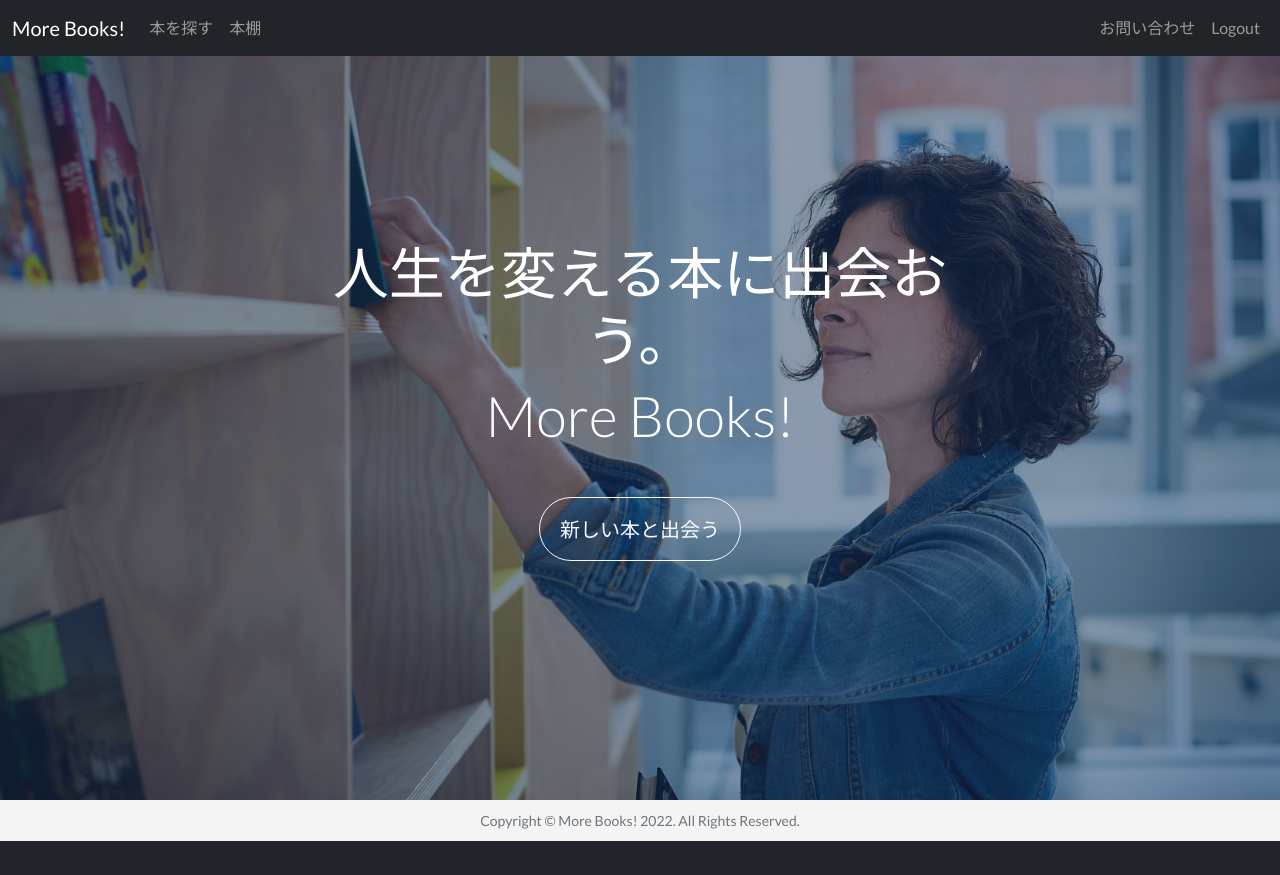
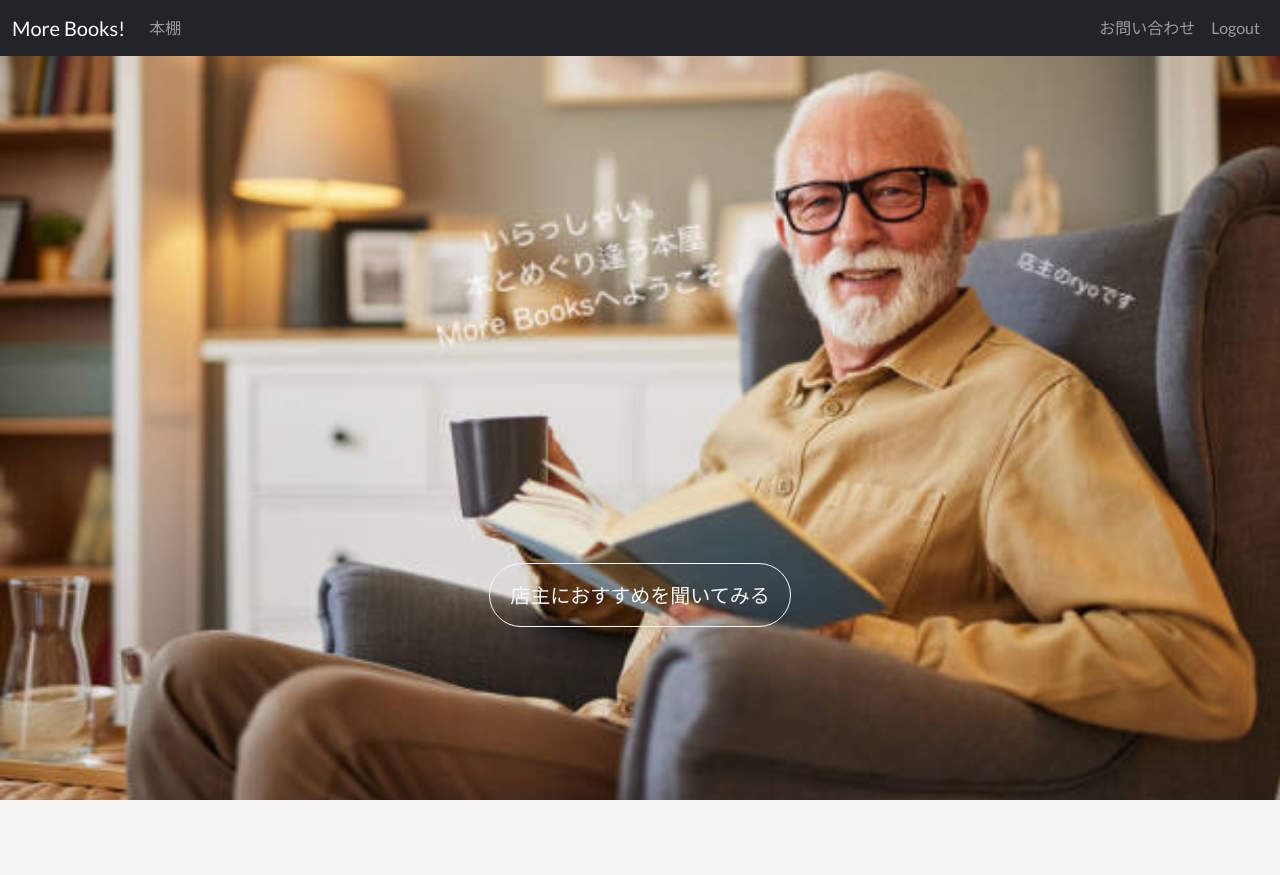
Before and after one commit to ka113private/more_books, a Django app: page / in a window 1280 px wide. Shown: the top 875 px of the page. Before the commit the page ends 841 px from the top, so only its background shows below. Run offline with Django 3.2, Linux system fonts and the light colour scheme; the visitor is signed in with stand-in values (Sample User, id 1); parts of the project's set-up code (start-up, migrations or seed data) failed here and were passed over; some libraries are stand-ins or nearby versions.

Commit message:
[fix]indexページのレスポンシブデザインの修正

```diff
--- a/books/templates/base.html
+++ b/books/templates/base.html
@@ -33,15 +33,12 @@
                 <nav class="navbar navbar-expand-lg navbar-dark bg-dark">
                     <div class="container-fluid">
                         <a class="navbar-brand" href="{% url 'books:index' %}">More Books!</a>
-                            <button class="navbar-toggler" type="button" data-bs-toggle="collapse" data-bs-target="#navbarSupportedContent" aria-controls="navbarSupportedContent" aria-expanded="false" aria-label="Toggle navigation">
-                                <span class="navbar-toggler-icon"></span>
-                            </button>
-                        <div class="collapse navbar-collapse">
+                        <button class="navbar-toggler" type="button" data-bs-toggle="collapse" data-bs-target="#navbarSupportedContent" aria-controls="navbarSupportedContent" aria-expanded="false" aria-label="Toggle navigation">
+                            <span class="navbar-toggler-icon"></span>
+                        </button>
+                        <div class="collapse navbar-collapse" id="navbarSupportedContent">
                         {% if user.is_authenticated %}
                             <ul class="navbar-nav me-auto" >
-                                <li class="nav-item">
-                                    <a class="nav-link {% block active_exploration %}{% endblock %}" href="{% url 'books:exploration' %}">本を探す</a>
-                                </li>
                                 <li class="nav-item">
                                     <a class="nav-link {% block active_mybooks %}{% endblock %}" href="{% url 'books:mybooks' %}">本棚</a>
                                 </li>
--- a/books/templates/index.html
+++ b/books/templates/index.html
@@ -11,26 +11,95 @@
 {% block contents %}
 
 <!-- hero section -->
-<section class="hero hero-index vh-100 d-flex align-items-center">
+{% if user.is_authenticated %}
+<section class="hero hero-index-afterauth vh-100 d-flex align-items-center">
     <div class="container">
         <div class="row">
-            <div class="col-lg-7 mx-auto text-center">
-                <h1 class="display-4">人生を変える本に出会おう。</h1>
-                <h1 class="display-4">More Books!</h1>
-
-                {% if user.is_authenticated %}
-                    <a type="button" class="btn-exploration btn btn-outline-light btn-lg" id="btn_related_books" data-toggle="modal" data-target="#recommend-modal">
-                        新しい本と出会う
-                    </a>
-                {% else %}
-                    <a type="button" class="btn-exploration btn btn-outline-light btn-lg" href="{% url 'account_login' %}">
-                        新しい本と出会う
-                    </a>
-                {% endif %}
+            <div class="index-afterauth-content col-md-7 mx-auto text-center">
+                <a type="button" class="btn-exploration btn btn-outline-light btn-lg" id="btn_related_books" data-toggle="modal" data-target="#recommend-modal">
+                    店主におすすめを聞いてみる
+                </a>
             </div>
         </div>
     </div>
 </section>
+<section class="service">
+    <div class="container">
+
+        <div class="row d-flex justify-content-center my-5">
+            <div class="col-lg-3 col-md-6 col-sm-12">
+                <div class="category">
+                    <a href="{% url 'books:book_list_from_category' 4 %}">
+                        <img src="./static/assets/img/mystery.jpg" alt="">
+                        <div class="overlay">
+                            <h4 class="text-white">ミステリー・サスペンス・ハードボイルド</h4>
+                            <h6 class="text-white">未だ見ぬ新たな世界へ飛び込んでみましょう</h6>
+                        </div>
+                    </a>
+                </div>
+            </div>
+            <div class="col-lg-3 col-md-6 col-sm-12">
+                <div class="category">
+                    <a href="{% url 'books:book_list_from_category' 2 %}">
+                        <img src="./static/assets/img/history.jpg" alt="">
+                        <div class="overlay">
+                            <h4 class="text-white">歴史小説</h4>
+                            <h6 class="text-white">未だ見ぬ新たな世界へ飛び込んでみましょう</h6>
+                        </div>
+                    </a>
+                </div>
+            </div>
+            <div class="col-lg-3 col-md-6 col-sm-12">
+                <div class="category">
+                    <a href="{% url 'books:book_list_from_category' 27 %}">
+                        <img src="./static/assets/img/science.jpg" alt="">
+                        <div class="overlay">
+                            <h4 class="text-white">科学</h4>
+                            <h6 class="text-white">未だ見ぬ新たな世界へ飛び込んでみましょう</h6>
+                        </div>
+                    </a>
+                </div>
+            </div>
+            <div class="col-lg-3 col-md-6 col-sm-12">
+                <div class="category">
+                    <a href="{% url 'books:book_list_from_category' 28 %}">
+                        <img src="./static/assets/img/art.jpg" alt="">
+                        <div class="overlay">
+                            <h4 class="text-white">アート</h4>
+                            <h6 class="text-white">未だ見ぬ新たな世界へ飛び込んでみましょう</h6>
+                        </div>
+                    </a>
+                </div>
+            </div>
+        </div>
+        <div class="row d-flex justify-content-center">
+            <div class="col-lg-6 col-sm-12">
+                <form class="search-form d-flex align-items-center" action="{% url 'books:book_list_from_search' %}" method="get">
+                    <input class="form-control form-control-sm me-2" size="45" type="search" name="query" placeholder="Search" aria-label="Search">
+                    <button type="submit"><i class="fa-solid fa-magnifying-glass"></i></button>
+                </form>
+            </div>
+        </div>
+    </div>
+</section>
+
+{% else %}
+
+<section class="hero hero-index-beforeauth vh-100 d-flex align-items-center">
+    <div class="container">
+        <div class="row">
+            <div class="col-md-7 mx-auto text-center">
+                <h1 class="copy display-4">人生を変える本に出会おう。</h1>
+                <h1 class="copy display-4">More Books!</h1>
+                <a type="button" class="btn-exploration btn btn-outline-light btn-lg" href="{% url 'account_login' %}">
+                    新しい本と出会う
+                </a>
+            </div>
+        </div>
+    </div>
+</section>
+
+{% endif %}
 {% endblock %}
 
 {% block javascript %}
--- a/books/templates/recommend_modal.html
+++ b/books/templates/recommend_modal.html
@@ -12,14 +12,14 @@
             </div>
             <div class="modal-footer" id="modal_footer">
                 <div class="row">
-                    <div class="col-md-6">
+                    <div class="col-sm-6">
                         <div class="d-grid">
                             <button class="matching-button circle circle-unlike text-center　mx-auto" id="btn_unlike">
                                 <i class="fa-solid fa-xmark"></i>
                             </button>
                         </div>
                     </div>
-                    <div class="col-md-6">
+                    <div class="col-sm-6">
                         <div class="d-grid">
                             <button class="matching-button circle circle-like text-center　mx-auto" id="btn_like">
                                 <i class="fa-solid fa-heart"></i>
--- a/static/css/mystyle.css
+++ b/static/css/mystyle.css
@@ -1,4 +1,4 @@
-
+/* general */
 :root{
     --primary: #ff9899;
     --like: #80FF66;
@@ -18,6 +18,9 @@ body, #wrapper {
     min-height: 100vh;
 }
 
+/*
+Utility
+*/
 h1,h2,h3,h4,h5,h6 {
     color: white;
     font-weight: bold;
@@ -62,7 +65,6 @@ p {
     border: 1px solid transparent;
 }
 
-
 .my-div-style{
     margin-top: 6rem;
 }
@@ -78,6 +80,16 @@ p {
     margin-top: 150px;
 }
 
+section {
+    padding: 50px 0px;
+}
+
+@media screen and (max-width: 768px){
+    .container-auth {
+        margin-top: 100px;
+    }
+}
+
 .container-message {
     background-color: transparent;
     padding-top: 70px;
@@ -87,16 +99,16 @@ p {
     position: absolute;
     width: 100%;
 }
+
 /*
 navigation bar
 */
-
 .navbar {
     position: fixed;
     z-index: 10;
     width: 100%;
 }
-®
+
 .navbar-form{
     display: flex;
     align-items: center;
@@ -107,27 +119,37 @@ navigation bar
 hero section
 */
 .hero {
+    color: white;
+}
+
+
+.hero-index-beforeauth{
     background-position: center;
     background-size: cover;
-    color: white;
     background-attachment: fixed;
     position: relative;
     z-index: 2;
+    background-image: url("../assets/img/bg-masthead-index-beforeauth-pc.jpg") ;
 }
 
-.hero::after {
+.hero-index-beforeauth::after {
     content: "";
     position: absolute;
     width: 100%;
     height: 100%;
     top: 0;
     left: 0;
-    background-color: rgba(28, 55, 94, 0.5);
+    background-color: rgba(0, 0, 0, 0.5);
     z-index: -1;
 }
 
-.hero-index{
-    background-image: url("../assets/img/bg-masthead.jpg") ;
+.hero-index-afterauth{
+    background-position: center;
+    background-size: cover;
+    background-attachment: fixed;
+    position: relative;
+    z-index: 2;
+    background-image: url("../assets/img/bg-masthead-index-afterauth-pc.jpg") ;
 }
 
 .hero-exploration{
@@ -144,6 +166,30 @@ hero section
 
 .btn-exploration{
    margin-top: 40px;
+}
+
+
+@media screen and (max-width: 768px){
+
+    .hero {
+        background-position: 60%;
+    }
+    .hero .display-4 {
+        font-size: calc(1.475rem + 1vw);
+    }
+    .hero-index-beforeauth{
+        background-image: url("../assets/img/bg-masthead-index-beforeauth-mobile.jpg") ;
+    }
+    .hero-index-afterauth{
+        background-image: url("../assets/img/bg-masthead-index-afterauth-mobile.jpg") ;
+    }
+    .hero::after{
+        background-color: transparent;
+    }
+    .copy{
+        color: transparent;
+        margin-bottom: 150px;
+    }
 }
 
 /*
@@ -187,7 +233,9 @@ tab
 /*
 section
 */
-
+.index-afterauth-content{
+    margin-top: 350px;
+}
 /*
 service section
 */
```
Also changed, not shown: static/assets/img/bg-masthead-index-afterauth-mobile.jpg (added), static/assets/img/bg-masthead-index-afterauth-pc.jpg (added), static/assets/img/bg-masthead-index-beforeauth-mobile.jpg (added), static/assets/img/bg-masthead-index-beforeauth-pc.jpg (added), static/assets/img/bg-masthead_old2.jpg (renamed from static/assets/img/bg-masthead.jpg).
